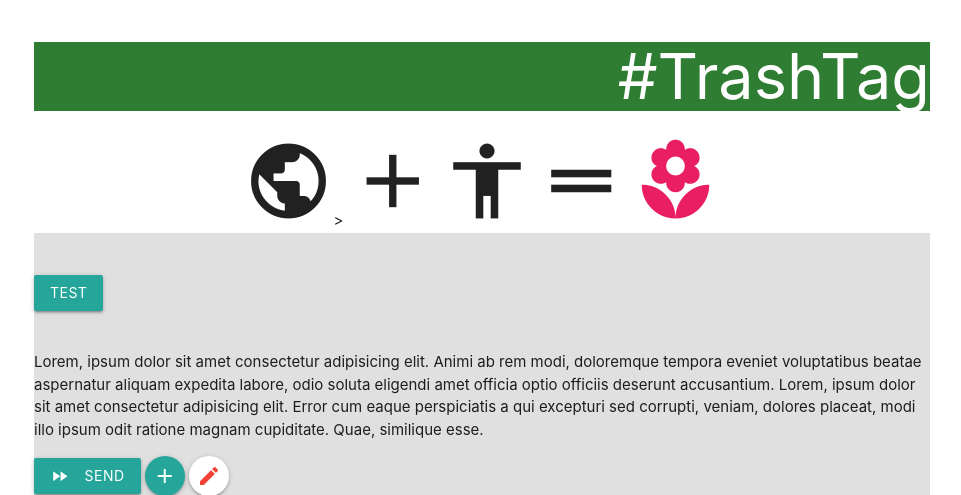
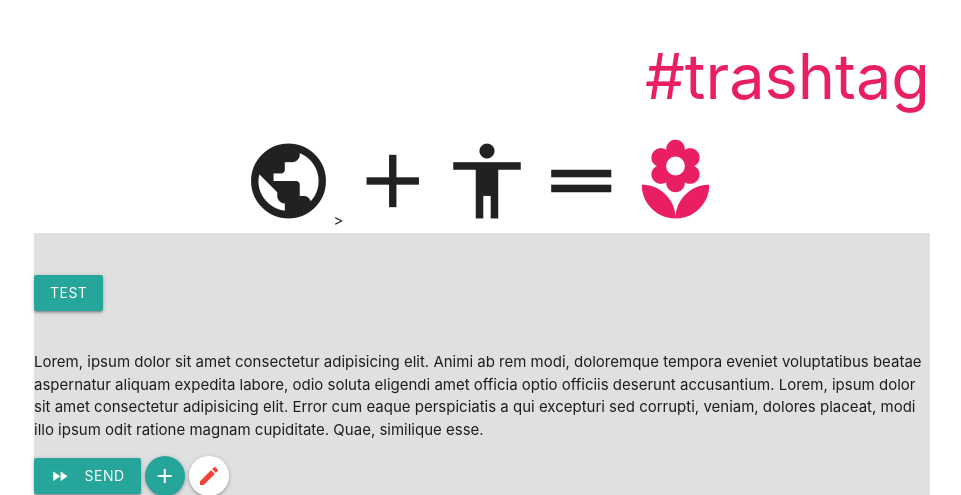
Before and after one commit to ansuman13/trashtag, a Django app: page / in a window 1280 px wide. Shown: the top 495 px of the page, without its empty margins (158-1119 px from the left). Run offline with Django 3.2, Linux system fonts and the light colour scheme.

Commit message:
pythonanywherpush

```diff
--- a/templates/home.html
+++ b/templates/home.html
@@ -25,7 +25,7 @@
     <div class="container">
                 <div class="icons_wrapper">
                     <div>
-                        <h1 class="white-text green darken-3 right-align"> #TrashTag</h1>
+                        <h1 class="pink-text  right-align"> #trashtag </h1>
                         <i class="large material-icons">public</i>>
                         <i class="large material-icons">add</i>
                         <i class="large material-icons">accessibility</i>
```
